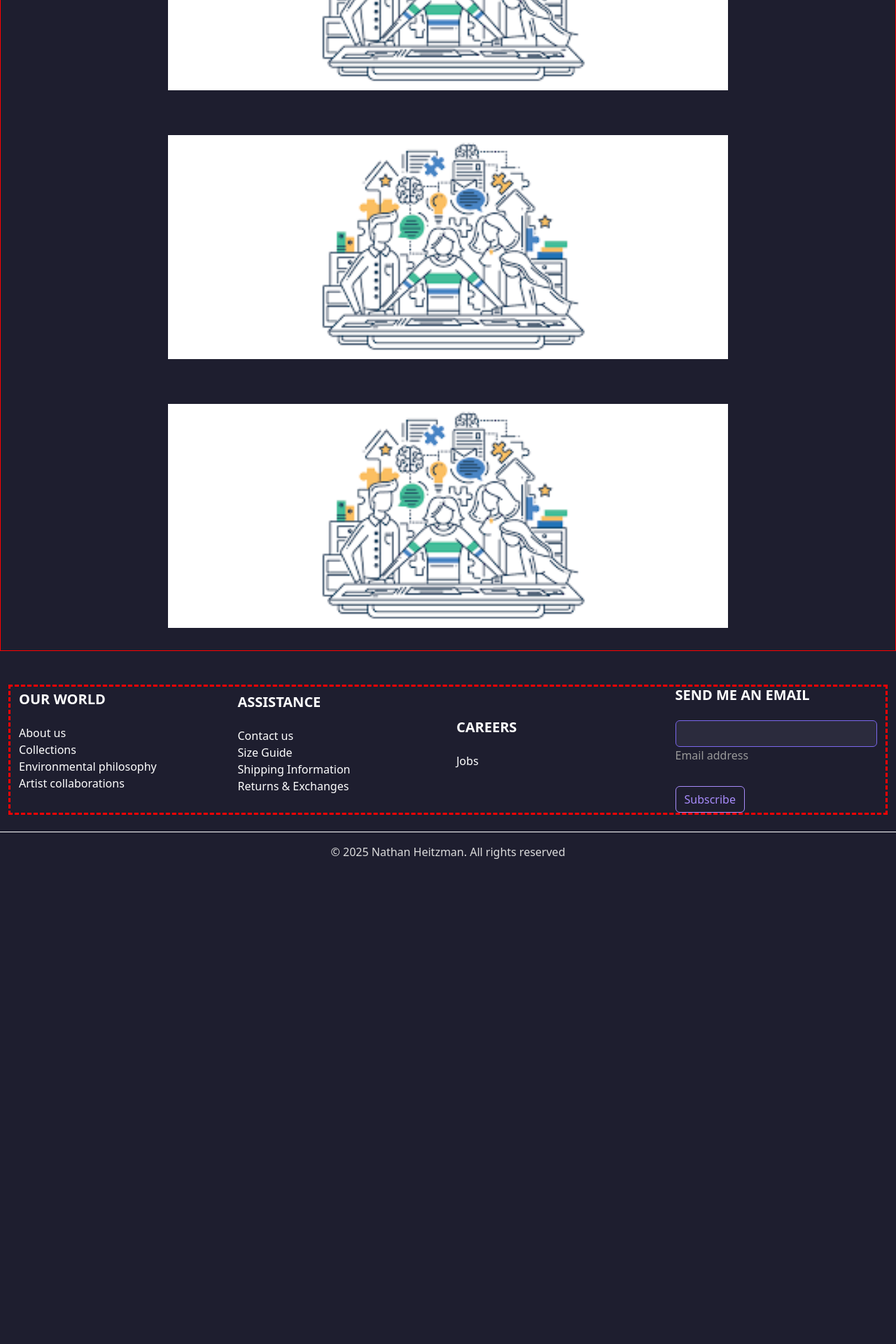
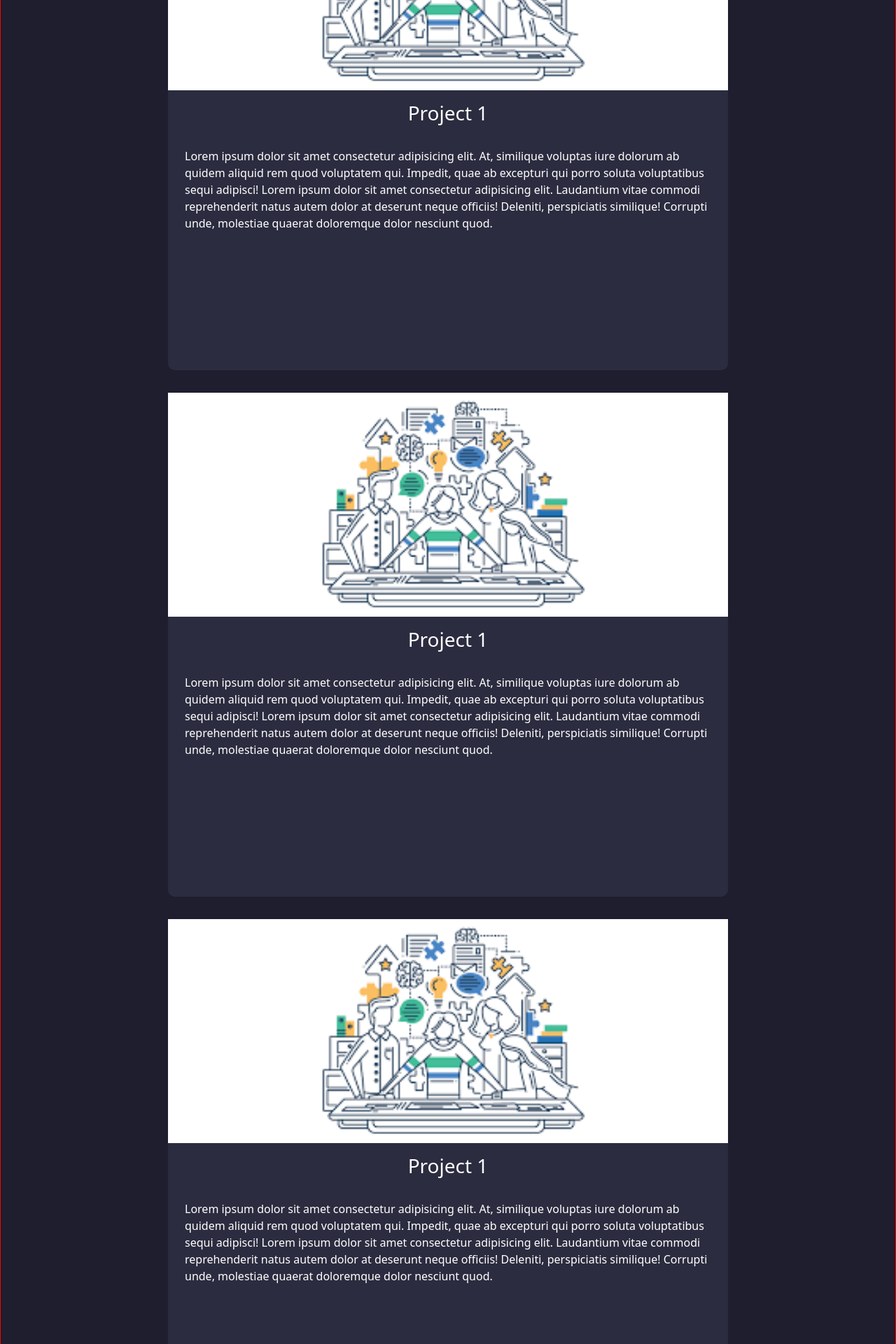
Before and after one commit to NathanHeitzman/Portfolio-Website, a React (Vite) app: page /projects in a window 1280 px wide. Shown: the part 280-2200 px from the top of the page at 70% size. Before the commit the page ends 1525 px from the top, so only its background shows below. Built offline with nearby package versions, Linux system fonts and the light colour scheme.

Commit message:
added text box outlines and some template contents

```diff
--- a/src/assets/styles/projects.css
+++ b/src/assets/styles/projects.css
@@ -4,9 +4,23 @@
 
 .img-container {
     margin: 2rem;
+    margin-bottom: 0%;
 }
 
 .project-image {
     width: 800px;
     height:auto;
 }
+
+.text-container {
+    margin-top: 0%;
+    background-color: #2C2C40;
+    width: 800px;
+    height:400px;
+    border-bottom-left-radius: 10px;
+    border-bottom-right-radius: 10px;
+}
+
+.text-container h3 {
+    color:white;
+}
--- a/src/pages/Projects.tsx
+++ b/src/pages/Projects.tsx
@@ -1,25 +1,61 @@
 import Navbar from "../components/NavBar";
 import Footer from "../components/Footer";
-import Project1 from "../assets/images/project.png"
-import "../assets/styles/projects.css"
+import Project1 from "../assets/images/project.png";
+import "../assets/styles/projects.css";
 
 const Projects = () => {
-    return(
+  return (
     <>
       <Navbar />
       <div className="projects-container container-fluid d-flex flex-column align-items-center">
         <div className="img-container">
-                    <img className="project-image" src={Project1} alt="project 1"/>
+          <img className="project-image" src={Project1} alt="project 1" />
+        </div>
+        <div className="text-container d-flex flex-column">
+          <h3 className="align-self-center mt-3">Project 1</h3>
+          <p className="align-self-center p-4">
+            Lorem ipsum dolor sit amet consectetur adipisicing elit. At,
+            similique voluptas iure dolorum ab quidem aliquid rem quod
+            voluptatem qui. Impedit, quae ab excepturi qui porro soluta
+            voluptatibus sequi adipisci! Lorem ipsum dolor sit amet consectetur
+            adipisicing elit. Laudantium vitae commodi reprehenderit natus autem
+            dolor at deserunt neque officiis! Deleniti, perspiciatis similique!
+            Corrupti unde, molestiae quaerat doloremque dolor nesciunt quod.
+          </p>
         </div>
         <div className="img-container">
           <img className="project-image" src={Project1} alt="project 2" />
+                  <div className="text-container d-flex flex-column">
+          <h3 className="align-self-center mt-3">Project 1</h3>
+          <p className="align-self-center p-4">
+            Lorem ipsum dolor sit amet consectetur adipisicing elit. At,
+            similique voluptas iure dolorum ab quidem aliquid rem quod
+            voluptatem qui. Impedit, quae ab excepturi qui porro soluta
+            voluptatibus sequi adipisci! Lorem ipsum dolor sit amet consectetur
+            adipisicing elit. Laudantium vitae commodi reprehenderit natus autem
+            dolor at deserunt neque officiis! Deleniti, perspiciatis similique!
+            Corrupti unde, molestiae quaerat doloremque dolor nesciunt quod.
+          </p>
+        </div>
         </div>
         <div className="img-container">
           <img className="project-image" src={Project1} alt="project 3" />
+                  <div className="text-container d-flex flex-column">
+          <h3 className="align-self-center mt-3">Project 1</h3>
+          <p className="align-self-center p-4">
+            Lorem ipsum dolor sit amet consectetur adipisicing elit. At,
+            similique voluptas iure dolorum ab quidem aliquid rem quod
+            voluptatem qui. Impedit, quae ab excepturi qui porro soluta
+            voluptatibus sequi adipisci! Lorem ipsum dolor sit amet consectetur
+            adipisicing elit. Laudantium vitae commodi reprehenderit natus autem
+            dolor at deserunt neque officiis! Deleniti, perspiciatis similique!
+            Corrupti unde, molestiae quaerat doloremque dolor nesciunt quod.
+          </p>
+        </div>
         </div>
       </div>
       <Footer />
     </>
-    )
-}
+  );
+};
 export default Projects;
```
Lines whose indentation alone changed are shown as unchanged.
